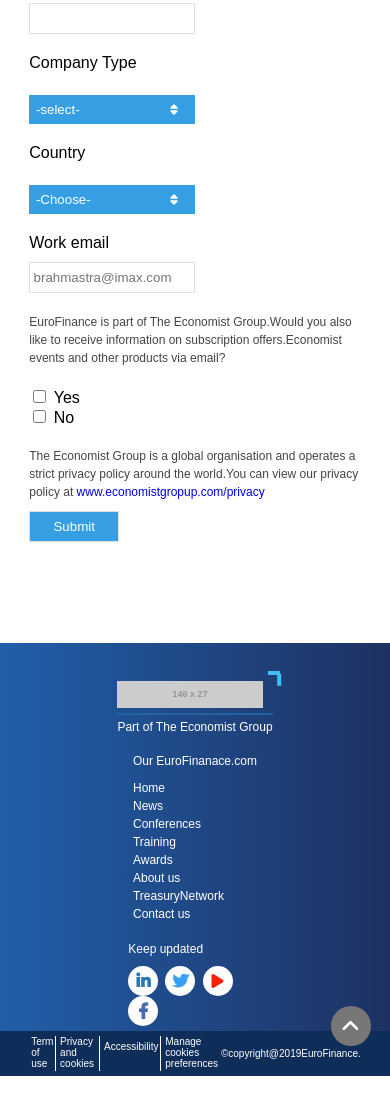
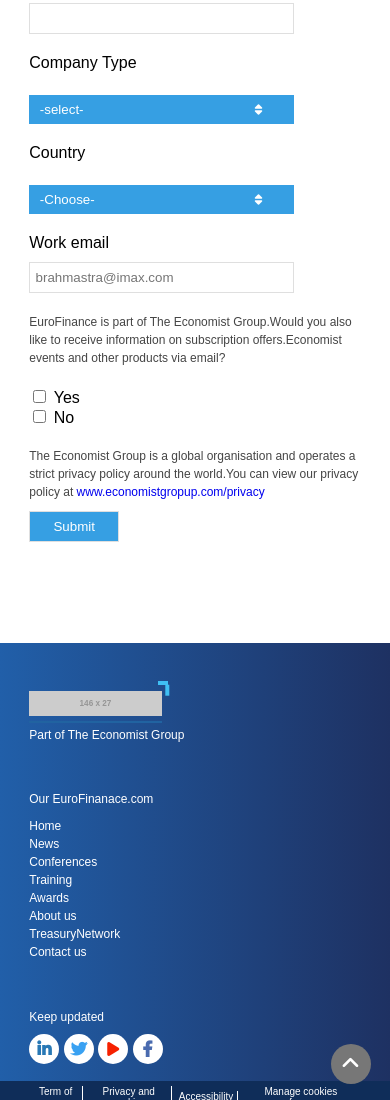
Before and after one commit to vomkaraxioned/euro-finance, a plain HTML site: page index.html in a window 390 px wide. Shown: the part 900-2000 px from the top of the page. Before the commit the page ends 1976 px from the top, so only its background shows below. Drawn offline with Linux system fonts and the light colour scheme; placeholder pictures from the web are drawn by us.

Commit message:
css added

```diff
--- a/assets/css/style.css
+++ b/assets/css/style.css
@@ -1,7 +1,10 @@
 @charset "utf-8";
+
 /* ==========================================================================
 1. CSS Reset Code
 ========================================================================== */
+
+
 /* 1.1. Eric Meyers Reset
 http://meyerweb.com/eric/tools/css/reset/
 v2.0 | 20110126
@@ -96,6 +99,8 @@
     font: inherit;
     vertical-align: baseline;
 }
+
+
 /* HTML5 display-role reset for older browsers */
 
 article,
@@ -111,16 +116,22 @@
 section {
     display: block;
 }
+
+
 /* Force scrollbar */
 
 html {
     overflow-y: scroll;
 }
+
+
 /* Align radios and text inputs with their label */
 
 input[type='radio'] {
     vertical-align: text-bottom;
 }
+
+
 /* Hand cursor on clickable input elements */
 
 label,
@@ -161,6 +172,8 @@
 sub {
     bottom: -.25em;
 }
+
+
 /* 1.2. Clear Fix
 ========================== */
 
@@ -177,6 +190,8 @@
 .cf {
     *zoom: 1;
 }
+
+
 /*for all*/
 
 body {
@@ -193,6 +208,8 @@
     display: inline-block;
     list-style-type: none;
 }
+
+
 /*for wrapper*/
 
 .wrapper {
@@ -205,6 +222,8 @@
     width: 100%;
     margin: 0 auto;
 }
+
+
 /*=================================
 Header styling starts here
 =================================*/
@@ -274,6 +293,8 @@
     background-color: #369fe3;
     color: #fff;
 }
+
+
 /*navbar*/
 
 nav {
@@ -308,12 +329,18 @@
 .nav-item a:hover {
     color: #4aa3e3;
 }
+
+
 /*=================================
 Header styling ends here
 =================================*/
+
+
 /*=================================
 main styling starts here
 =================================*/
+
+
 /*banner start here*/
 
 .hero-section {
@@ -329,7 +356,7 @@
     display: block;
     position: absolute;
     top: 0;
-        background: radial-gradient( transparent, #225fab);
+    background: radial-gradient( right bottom, ellipse farthest-side, transparent 20%, #225fab 80%);
     content: "";
 }
 
@@ -345,7 +372,11 @@
     color: #6fcaf4;
     font-size: 24px;
 }
+
+
 /*banner ends here*/
+
+
 /*form details start here*/
 
 .form-details {
@@ -409,6 +440,8 @@
 
 .err {
     display: none;
+    color: #f00;
+    text-transform: capitalize;
 }
 
 select {
@@ -448,12 +481,17 @@
     text-transform: capitalize;
 }
 
-    .checkbox {
+.checkbox,
+input[type=checkbox] {
     cursor: pointer;
 }
+
+
 /*=================================
 main styling ends here
 =================================*/
+
+
 /*=================================
 footer styling starts here
 =================================*/
@@ -604,9 +642,13 @@
     align-items: center;
     justify-content: center;
 }
+
+
 /*=================================
 footer styling ends here
 =================================*/
+
+
 /*hover items*/
 
 .page a:hover,
@@ -649,8 +691,14 @@
 .mid a {
     bottom: 30px;
 }
+
+
 /*hover items end here*/
+
+
 /*media query starts*/
+
+
 /*media query for 995px starts here*/
 
 @media only screen and (max-width: 995px) {
@@ -658,6 +706,8 @@
         width: 75%;
     }
 }
+
+
 /*media query for 768px starts here*/
 
 @media only screen and (max-width: 768px) {
@@ -691,6 +741,25 @@
         justify-content: center;
         align-items: center;
     }
+    /*=================================
+  main styling starts here
+=================================*/
+    /*banner start here*/
+    .hero-section {
+        padding: 233px 0 104px 0;
+        position: relative;
+        background: url("../images/bg.jpg") center no-repeat;
+        background-size: cover;
+    }
+    .hero-section::before {
+        width: 100%;
+        height: 100%;
+        display: block;
+        position: absolute;
+        top: 0;
+        background: radial-gradient( transparent, #225fab);
+        content: "";
+    }
     .menu::before {
         text-indent: 0;
         content: '\f0c9';
@@ -699,8 +768,8 @@
     .menu:hover::before {
         color: #fff;
     }
-        .footer-item {
-            margin-right: 5%;
+    .footer-item:nth-child(2) {
+        margin: 0 3%;
     }
     label {
         font-size: 16px;
@@ -709,30 +778,87 @@
         width: 50%;
     }
 }
+
+
 /*media query for 540px starts here*/
 
 @media only screen and (max-width: 540px) {
+    .search {
+        display: none;
+    }
+    .logo {
+        width: 40%;
+    }
     header .wrapper {
         flex-wrap: wrap;
     }
-        .search {
+    .input {
+        width: 80%;
+    }
+    /* .search {
         order: 1;
         flex-basis: 100%;
         padding: 20px 0;
         display: flex;
         align-items: center;
         justify-content: center;
-        }
+    } */
     .footer-items {
         flex-direction: column;
+    }
+    .footer-item {
+        flex: 1 40%;
+        margin: 10px 0;
+    }
+    .footer-item:nth-child(2) {
+        margin: 40px 0;
+    }
+    .footer-item p::before {
+        width: 40%;
+    }
+    .link {
+        margin-right: 0;
+    }
+    .copyright {
+        flex-direction: column;
+        justify-content: center;
+    }
+    .last-links {
         justify-content: center;
         align-items: center;
     }
-        .footer-item {
-            flex: 1 100%;
-            margin: 0;
+    .ico::before {
+        width: 10%;
+        position: relative;
+        top: 21px;
+        right: 0;
+        color: #fff;
+        font-family: 'FontAwesome';
+        font-weight: 900;
+        font-size: 12px;
+        content: '\f0dc';
     }
-        .footer-item:nth-child(2) {
-            margin: 20px 0;
+    .mid a {
+        bottom: 50px;
+    }
+    .copy {
+        padding-top: 10px;
     }
 }
+
+
+/*media query for 425px starts here*/
+
+@media only screen and (max-width: 425px) {
+    .last-link {
+        font-size: 8px;
+        text-align: center;
+    }
+    .footer-items {
+        justify-content: left;
+        align-items: left;
+    }
+    .footer-item:last-child {
+        margin-bottom: 20px;
+    }
+}
```
Lines whose indentation alone changed are shown as unchanged.
